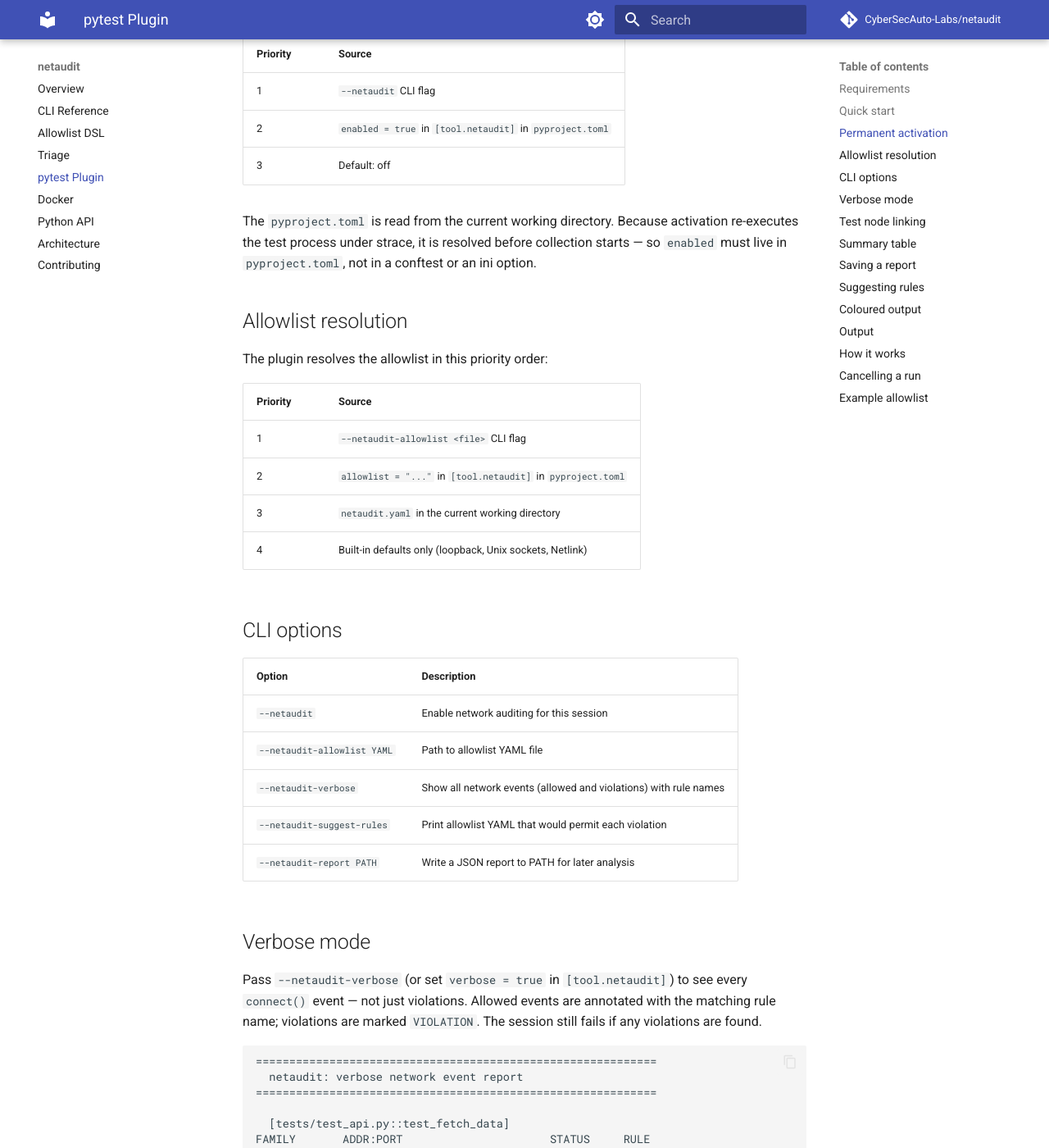
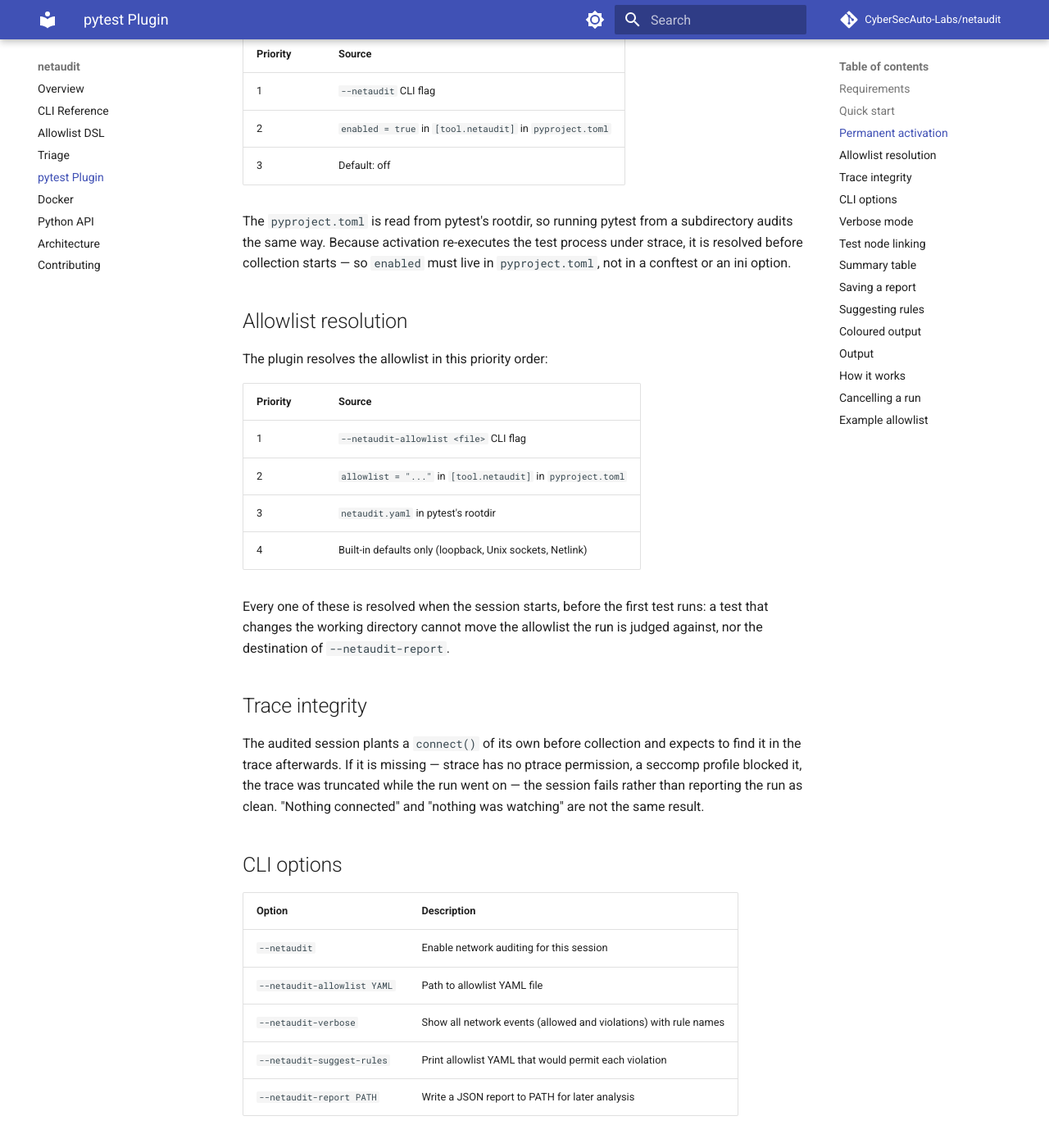
Before and after one commit to CyberSecAuto-Labs/netaudit, an MkDocs documentation site: the page built from docs/pytest-plugin.md, in a window 1280 px wide and 1400 px high, scrolled down 894 px. Shown: the whole window at 82% size. Built offline with MkDocs 1.6.1 and Material for MkDocs 9.7.7, drawn with Linux system fonts in a browser that asks for light colours; comment, search, counter and statistics services are not loaded.

Commit message:
docs: document exit code 87 and the plugin trace integrity check

```diff
--- a/docs/pytest-plugin.md
+++ b/docs/pytest-plugin.md
@@ -37,9 +37,10 @@
 | 2 | `enabled = true` in `[tool.netaudit]` in `pyproject.toml` |
 | 3 | Default: off |
 
-The `pyproject.toml` is read from the current working directory. Because activation
-re-executes the test process under strace, it is resolved before collection starts —
-so `enabled` must live in `pyproject.toml`, not in a conftest or an ini option.
+The `pyproject.toml` is read from pytest's rootdir, so running pytest from a
+subdirectory audits the same way. Because activation re-executes the test process under
+strace, it is resolved before collection starts — so `enabled` must live in
+`pyproject.toml`, not in a conftest or an ini option.
 
 ## Allowlist resolution
 
@@ -49,8 +50,20 @@
 |---|---|
 | 1 | `--netaudit-allowlist <file>` CLI flag |
 | 2 | `allowlist = "..."` in `[tool.netaudit]` in `pyproject.toml` |
-| 3 | `netaudit.yaml` in the current working directory |
+| 3 | `netaudit.yaml` in pytest's rootdir |
 | 4 | Built-in defaults only (loopback, Unix sockets, Netlink) |
+
+Every one of these is resolved when the session starts, before the first test runs: a test
+that changes the working directory cannot move the allowlist the run is judged against, nor
+the destination of `--netaudit-report`.
+
+## Trace integrity
+
+The audited session plants a `connect()` of its own before collection and expects to find it
+in the trace afterwards. If it is missing — strace has no ptrace permission, a seccomp
+profile blocked it, the trace was truncated while the run went on — the session fails rather
+than reporting the run as clean. "Nothing connected" and "nothing was watching" are not the
+same result.
 
 ## CLI options
 
```
Also changed, not shown: README.md (+2 -1 lines), docs/architecture.md (+2 -1 lines), docs/cli-reference.md (+3 -2 lines).
